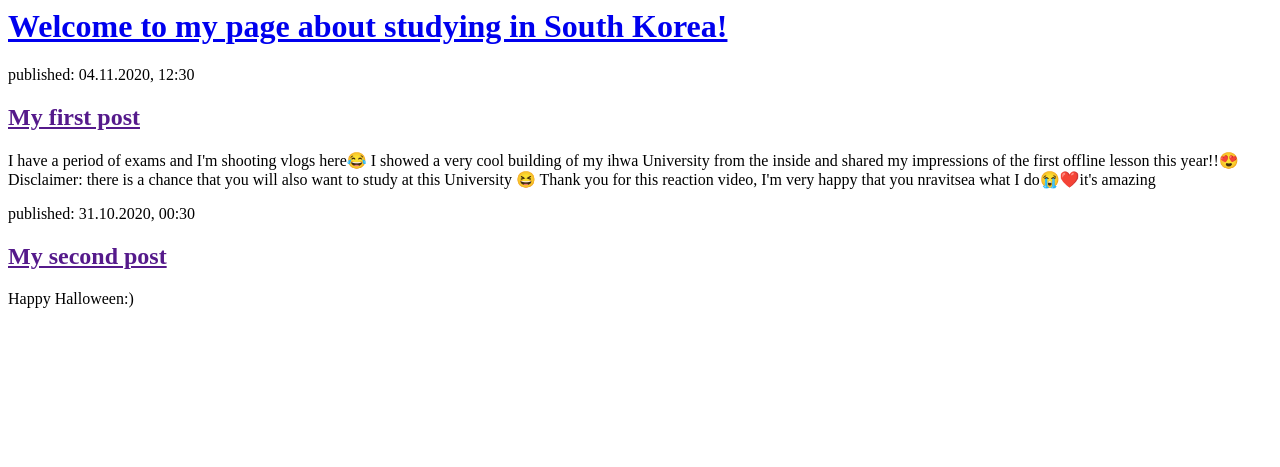
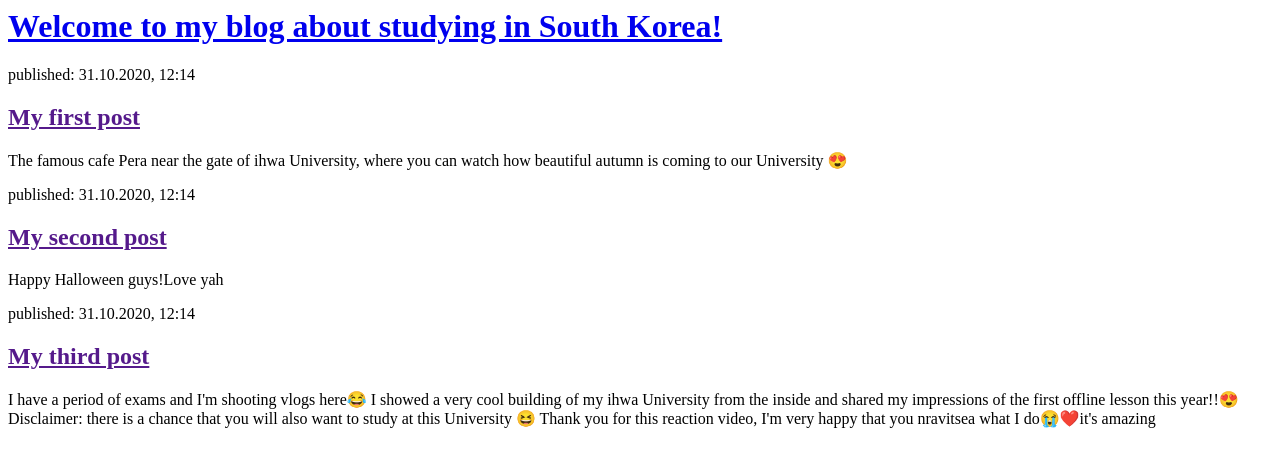
Before and after one commit to olliaem/my_first_blog, a Django app: page / in a window 1280 px wide. Shown: the top 467 px of the page. Run offline with Django 3.2, Linux system fonts and the light colour scheme.

Commit message:
Changed the HTML for the site.

```diff
--- a/blog/templates/blog/post_list.html
+++ b/blog/templates/blog/post_list.html
@@ -4,21 +4,27 @@
     </head>
     <body>
         <div>
-            <h1><a href="/">Welcome to my page about studying in South Korea!</a></h1>
+            <h1><a href="/">Welcome to my blog about studying in South Korea!</a></h1>
         </div>
 
         <div>
-            <p>published: 04.11.2020, 12:30</p>
+            <p>published: 31.10.2020, 12:14</p>
             <h2><a href="">My first post</a></h2>
+            <p>The famous cafe Pera near the gate of ihwa University, where you can watch how beautiful autumn is coming to our University 😍</p>
+        </div>
+
+        <div>
+            <p>published: 31.10.2020, 12:14</p>
+            <h2><a href="">My second post</a></h2>
+            <p>Happy Halloween guys!Love yah</p>
+        </div>
+        <div>
+            <p>published: 31.10.2020, 12:14</p>
+            <h2><a href="">My third post</a></h2>
             <p>I have a period of exams and I'm shooting vlogs here😂
                 I showed a very cool building of my ihwa University from the inside and shared my impressions of the first offline lesson this year!!😍
                 Disclaimer: there is a chance that you will also want to study at this University 😆
                 Thank you for this reaction video, I'm very happy that you nravitsea what I do😭❤️it's amazing</p>
         </div>
-        <div>
-            <p>published: 31.10.2020, 00:30</p>
-            <h2><a href="">My second post</a></h2>
-            <p>Happy Halloween:)</p>
-        </div>
     </body>
 </html>
```
